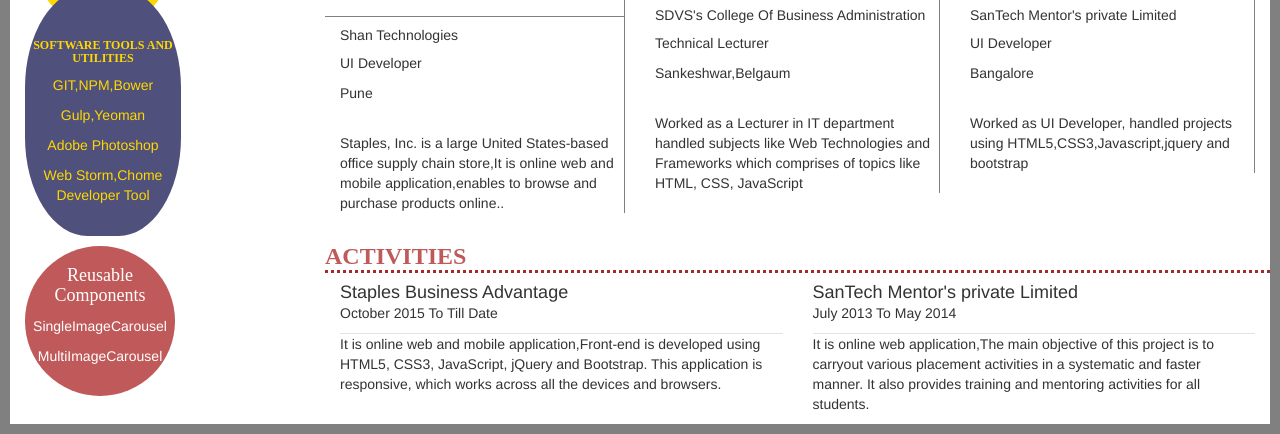
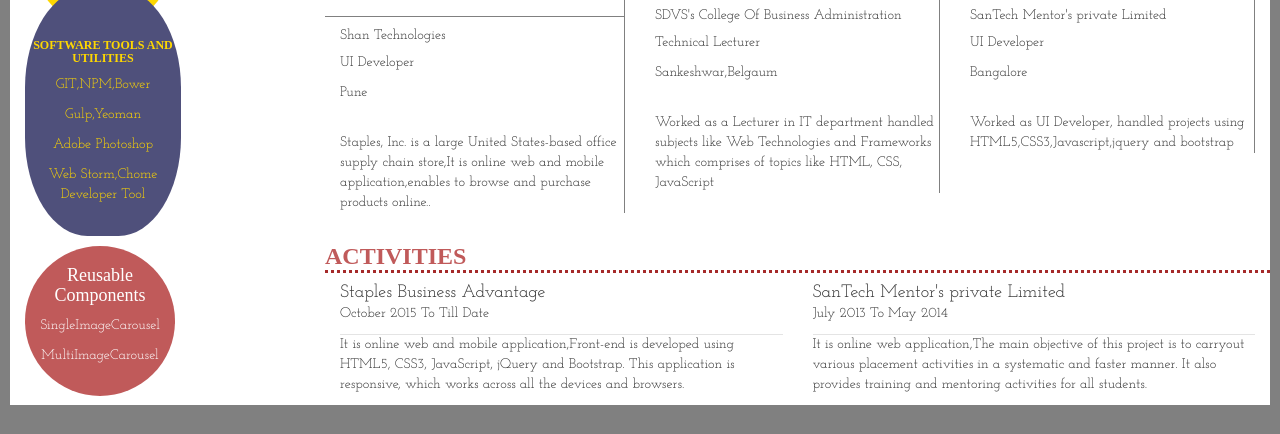
Before and after one commit to SandhyaSwami/SandhyaSwami.github.io, a plain HTML site: page index.html in a window 1280 px wide. Shown: the part 439-873 px from the top of the page. Drawn offline with Linux system fonts and the light colour scheme.

Commit message:
font change

```diff
--- a/css/style.css
+++ b/css/style.css
@@ -2,6 +2,8 @@
 .mainContainer {
     background-image: url('../images/backgroundImage.png');
     background-repeat: repeat-x;
+	/**font-family: 'Lato', sans-serif;**/
+	font-family: 'Josefin Slab', serif;
 }
 
 body {
--- a/index.html
+++ b/index.html
@@ -12,6 +12,8 @@
 
     <link href="css/bootstrap.min.css" rel="stylesheet">
     <link href="css/style.css" rel="stylesheet">
+	<!--<link href='https://fonts.googleapis.com/css?family=Lato' rel='stylesheet' type='text/css'>-->
+	<link href='https://fonts.googleapis.com/css?family=Josefin+Slab' rel='stylesheet' type='text/css'>
 
 </head>
 <body>
```
